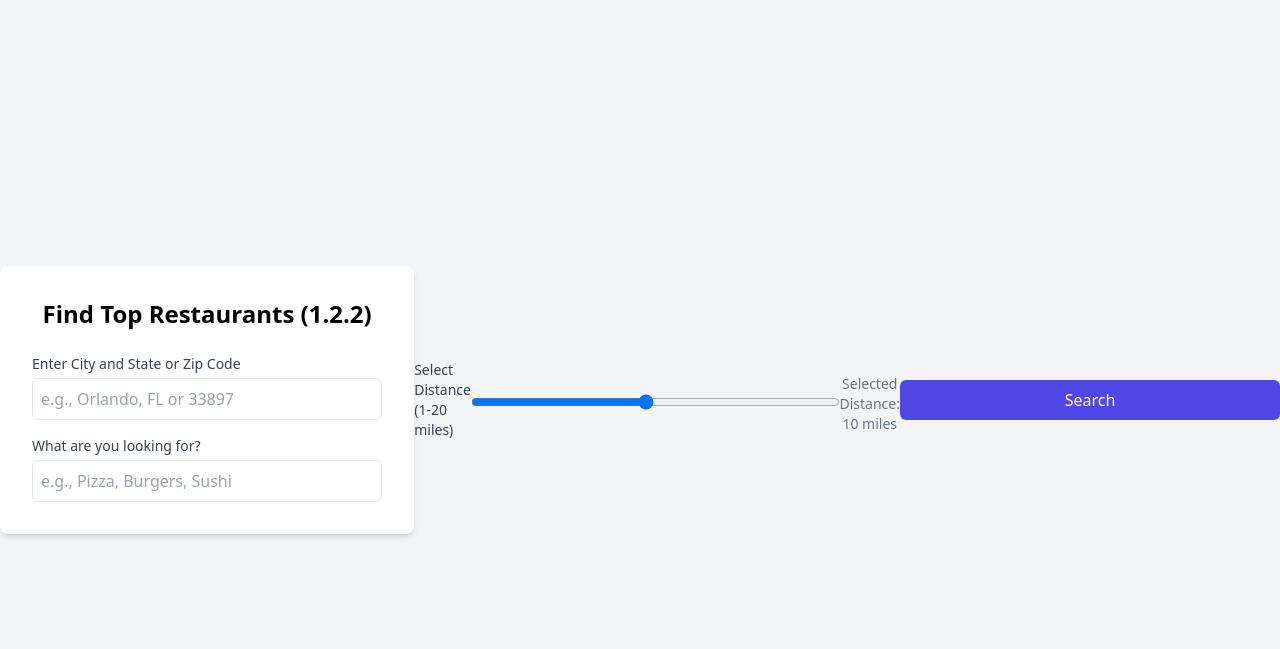
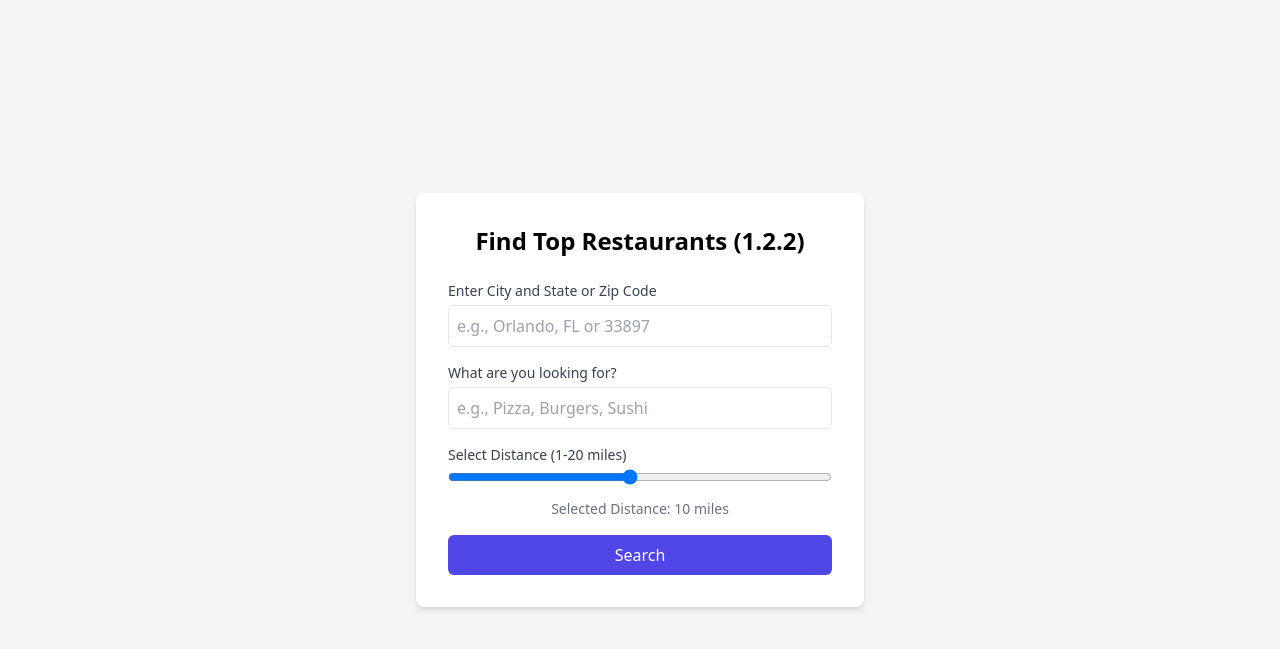
Before and after one commit to JonnySchipper/restaurant-finder, a Flask app: page / in a window 1280 px wide. Shown: the top 649 px of the page. Run offline with Flask 3, Linux system fonts and the light colour scheme; some libraries are stand-ins or nearby versions.

Commit message:
Update 1.2.3

```diff
--- a/templates/index.html
+++ b/templates/index.html
@@ -9,16 +9,16 @@
 <body class="bg-gray-100 flex items-center justify-center h-screen">
     <div class="bg-white p-8 rounded-lg shadow-md w-full max-w-md">
         <h1 class="text-2xl font-bold mb-6 text-center">Find Top Restaurants (1.2.2)</h1>
-        <form method="POST" action="/">
-            <div class="mb-4">
+        <form method="POST" action="/" class="flex flex-col space-y-4">
+            <div>
                 <label for="zipcode" class="block text-sm font-medium text-gray-700">Enter City and State or Zip Code</label>
                 <input type="text" name="zipcode" id="zipcode" class="mt-1 p-2 w-full border rounded-md focus:ring-indigo-500 focus:border-indigo-500" placeholder="e.g., Orlando, FL or 33897" required>
             </div>
-            <div class="mb-4"></div>
+            <div>
                 <label for="searchQuery" class="block text-sm font-medium text-gray-700">What are you looking for?</label>
                 <input type="text" name="searchQuery" id="searchQuery" class="mt-1 p-2 w-full border rounded-md focus:ring-indigo-500 focus:border-indigo-500" placeholder="e.g., Pizza, Burgers, Sushi" required>
             </div>
-            <div class="mb-4"></div>
+            <div>
                 <label for="distance" class="block text-sm font-medium text-gray-700">Select Distance (1-20 miles)</label>
                 <input type="range" name="distance" id="distance" min="1" max="20" value="10" class="w-full mt-1">
                 <p class="text-sm text-gray-500 mt-2 text-center">Selected Distance: <span id="distanceValue">10</span> miles</p>
```
